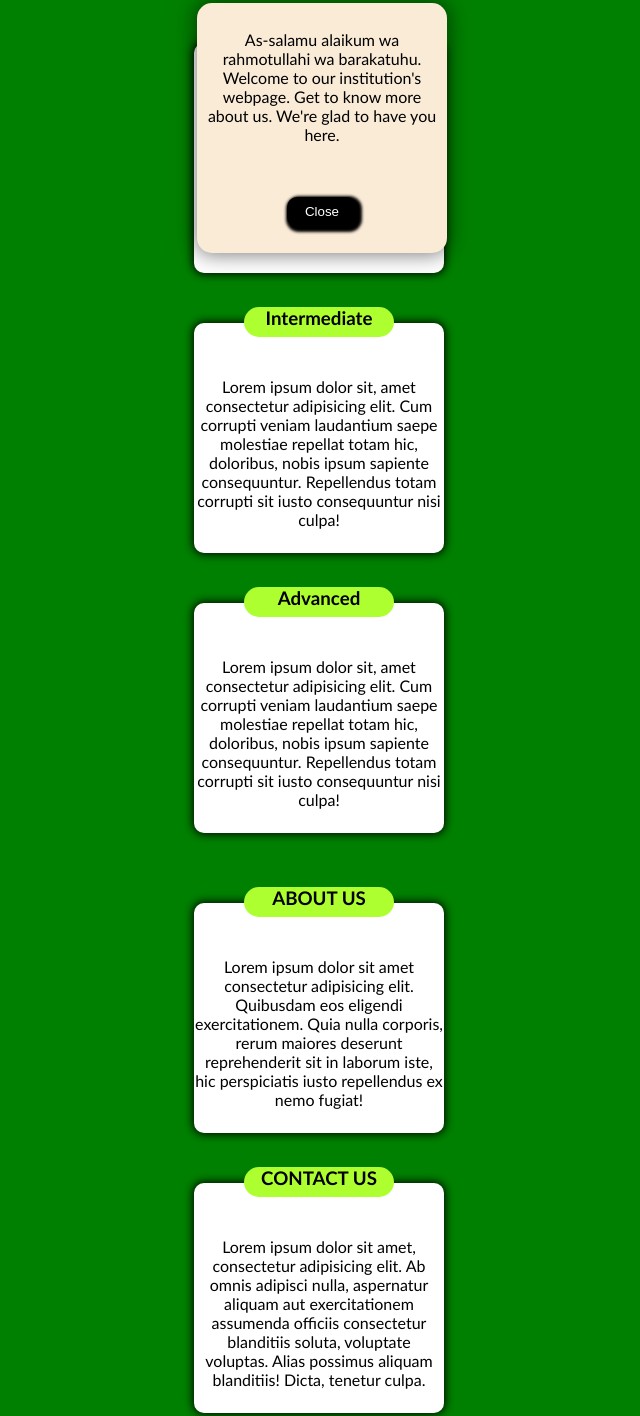
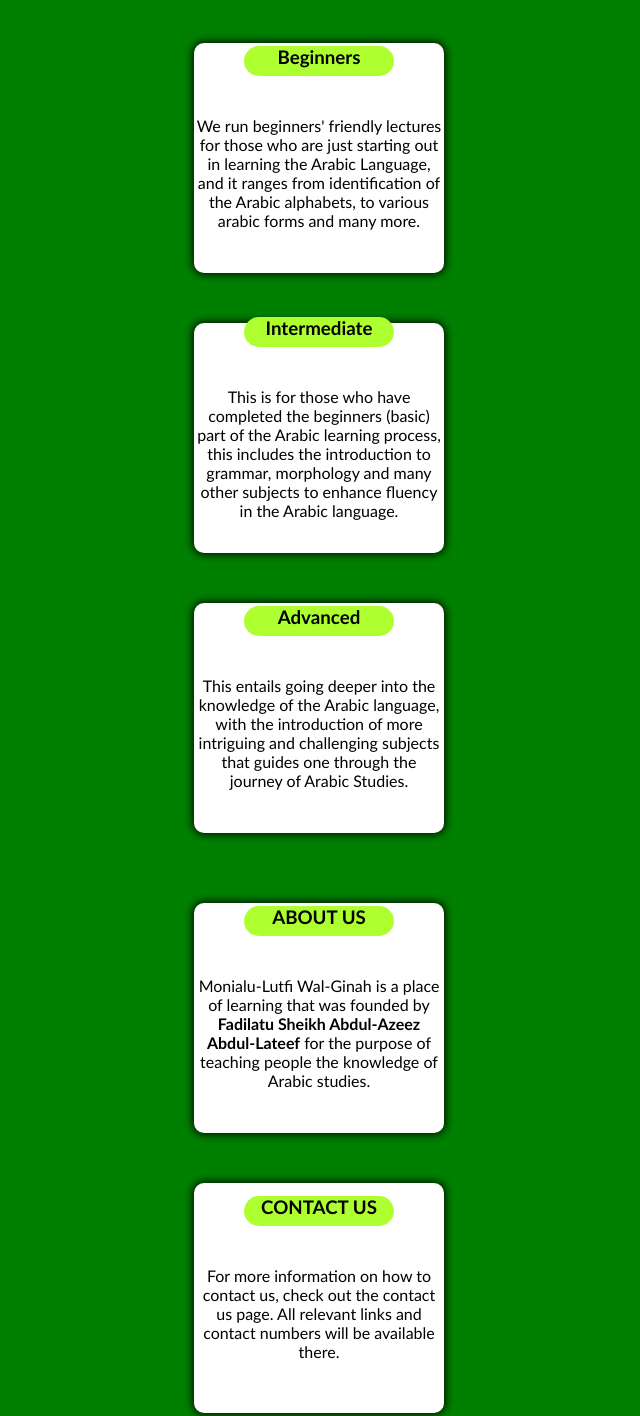
Before and after one commit to Mkay-Grafix6/Modrasat, a plain HTML site: page index.html in a window 1280 px wide. Shown: the part 317-1733 px from the top of the page, without its empty margins (321-961 px from the left). Drawn offline with Linux system fonts and the light colour scheme.

Commit message:
Add files via upload

```diff
--- a/index.html
+++ b/index.html
@@ -11,7 +11,6 @@
     />
     <link rel="stylesheet" href="" />
     <title>MANHALU LUTFI</title>
-    <script src="https://kit.fontawesome.com/9d57649b5f.js" crossorigin="anonymous"></script>
     <link rel="stylesheet" href="stylesheet/index.css" />
     <link
       rel="stylesheet"
@@ -20,10 +19,14 @@
   </head>
 
   <body>
-    <div class="modal" id="modal" onload="modal_display()">
-      <p>As-salamu alaikum wa rahmotullahi wa barakatuhu. Welcome to our institution's webpage. Get to know more about us. We're glad to have you here.</p>
-        <button onclick=" exit()" class="close">Close</button>
-    </div>
+    <!-- <div class="modal" id="modal" onload="modal_display()">
+      <p>
+        As-salamu alaikum wa rahmotullahi wa barakatuhu. Welcome to our
+        institution's webpage. Get to know more about us. We're glad to have you
+        here.
+      </p>
+      <button onclick=" exit()" class="close">Close</button>
+    </div> -->
     <header>
       <div class="header-grid">
         <img
@@ -48,16 +51,16 @@
       <section class="navbar" id="navbar">
         <i class="fas fa-times fa-2xl" id="close" onclick="menu_exit()"></i>
         <nav>
-          <a href="#">HOME</a>
-          <a href="#">ABOUT US</a>
-          <a href="#">CONTACT US</a>
-          <a href="#">LIBRARY</a>
-          <a href="#">WHAT DO WE OFFER?</a>
-          <!-- <a href="#">COURSES</a>
-          <a href="#">CLASSES</a>
-          <a href="#">DONATIONS</a> -->
-          <a href="#">NEWS</a>
-          <a href="#">EVENTS</a>
+          <a href="index.html">HOME</a>
+          <a href="about.html">ABOUT US</a>
+          <a href="contact.html">CONTACT US</a>
+          <a href="library.html">LIBRARY</a>
+          <a href="offer.html">WHAT DO WE OFFER?</a>
+          <!-- <a href="courses.html">COURSES</a>
+          <a href="class.html">CLASSES</a>
+          <a href="donate.html">DONATIONS</a> -->
+          <a href="news.html">NEWS</a>
+          <a href="events.html">EVENTS</a>
         </nav>
       </section>
     </header>
@@ -89,28 +92,28 @@
             <div class="programmes">
               <h3>Beginners</h3>
               <p>
-                Lorem ipsum dolor sit, amet consectetur adipisicing elit. Cum
-                corrupti veniam laudantium saepe molestiae repellat totam hic,
-                doloribus, nobis ipsum sapiente consequuntur. Repellendus totam
-                corrupti sit iusto consequuntur nisi culpa!
+                We run beginners' friendly lectures for those who are just
+                starting out in learning the Arabic Language, and it ranges from
+                identification of the Arabic alphabets, to various arabic forms
+                and many more.
               </p>
             </div>
             <div class="programmes">
               <h3>Intermediate</h3>
               <p>
-                Lorem ipsum dolor sit, amet consectetur adipisicing elit. Cum
-                corrupti veniam laudantium saepe molestiae repellat totam hic,
-                doloribus, nobis ipsum sapiente consequuntur. Repellendus totam
-                corrupti sit iusto consequuntur nisi culpa!
+                This is for those who have completed the beginners (basic) part
+                of the Arabic learning process, this includes the introduction
+                to grammar, morphology and many other subjects to enhance
+                fluency in the Arabic language.
               </p>
             </div>
             <div class="programmes">
               <h3>Advanced</h3>
               <p>
-                Lorem ipsum dolor sit, amet consectetur adipisicing elit. Cum
-                corrupti veniam laudantium saepe molestiae repellat totam hic,
-                doloribus, nobis ipsum sapiente consequuntur. Repellendus totam
-                corrupti sit iusto consequuntur nisi culpa!
+                This entails going deeper into the knowledge of the Arabic
+                language, with the introduction of more intriguing and
+                challenging subjects that guides one through the journey of
+                Arabic Studies.
               </p>
             </div>
           </section>
@@ -118,37 +121,34 @@
         <section class="about">
           <h3>ABOUT US</h3>
           <p>
-            Lorem ipsum dolor sit amet consectetur adipisicing elit. Quibusdam
-            eos eligendi exercitationem. Quia nulla corporis, rerum maiores
-            deserunt reprehenderit sit in laborum iste, hic perspiciatis iusto
-            repellendus ex nemo fugiat!
+            Monialu-Lutfi Wal-Ginah is a place of learning that was founded by
+            <b>Fadilatu Sheikh Abdul-Azeez Abdul-Lateef</b> for the purpose of
+            teaching people the knowledge of Arabic studies.
           </p>
         </section>
         <section class="contact">
           <h3>CONTACT US</h3>
           <p>
-            Lorem ipsum dolor sit amet, consectetur adipisicing elit. Ab omnis
-            adipisci nulla, aspernatur aliquam aut exercitationem assumenda
-            officiis consectetur blanditiis soluta, voluptate voluptas. Alias
-            possimus aliquam blanditiis! Dicta, tenetur culpa.
+            For more information on how to contact us, check out the contact us
+            page. All relevant links and contact numbers will be available
+            there.
           </p>
         </section>
         <section class="library">
           <h3>LIBRARY</h3>
           <p>
-            Lorem ipsum dolor sit amet, consectetur adipisicing elit. Ab omnis
-            adipisci nulla, aspernatur aliquam aut exercitationem assumenda
-            officiis consectetur blanditiis soluta, voluptate voluptas. Alias
-            possimus aliquam blanditiis! Dicta, tenetur culpa.
+            Our website will be providing <b>ebooks</b> that partain to the
+            knowledge of Arabic Studies, ranging from; grammar formation,
+            hadiths, History and many more. And there will also be an audio
+            section where Quran recitals will be made available.
           </p>
         </section>
       </section>
     </main>
-    <hr />
     <footer>
       <p>&copy; MONIALU-LUTFI WAL-GINAH 2023</p>
       <address>
-        4, Alhaji Shittu Street, Odonla Road, Odogunyan, Ikorodu, Lagos.
+        3, Alhaji Shittu Street, Odonla Road, Odogunyan, Ikorodu, Lagos.
       </address>
     </footer>
 
```
